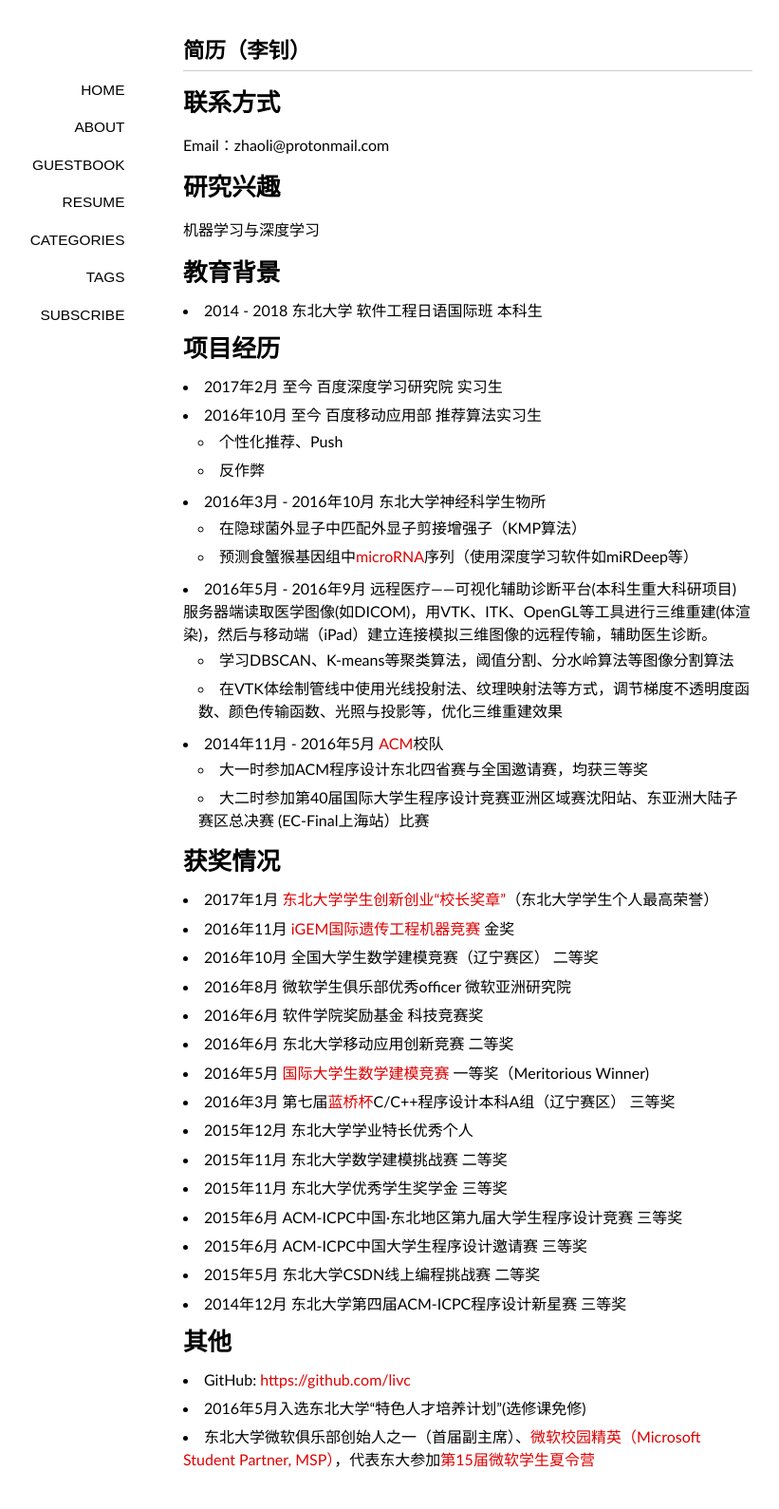
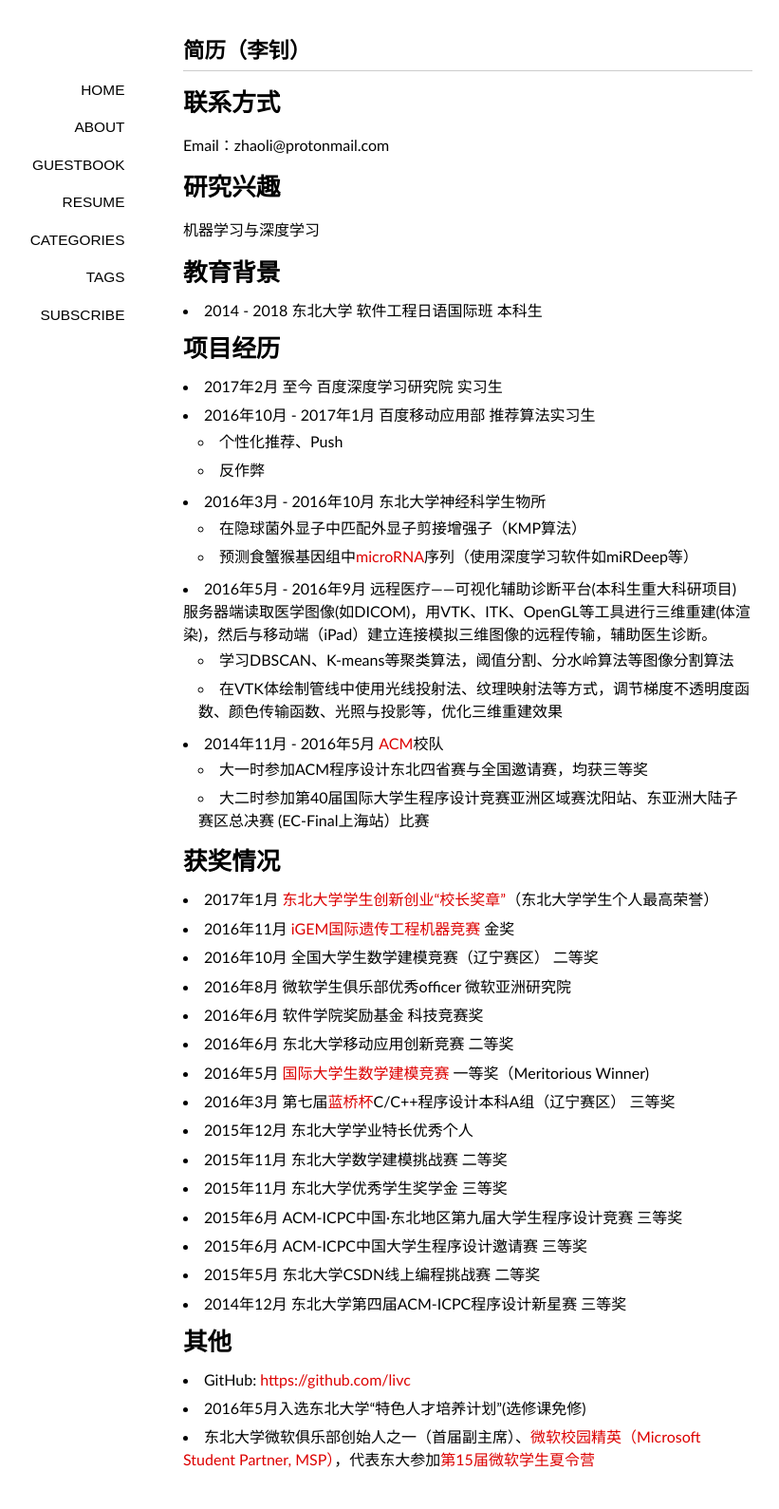
Before and after one commit to livc/livc.github.io, a Jekyll site: the page built from resume/index.md, in a window 1280 px wide. Shown: the whole page at 95% size, without its empty margins (147-968 px from the left). Built offline with Jekyll 4.4.1, drawn with Linux system fonts in a browser that asks for light colours; nearby versions of some CDN libraries; some web fonts are replaced.

Commit message:
update resume

```diff
--- a/resume/index.md
+++ b/resume/index.md
@@ -17,7 +17,7 @@
 
 # 项目经历
 - 2017年2月 至今 百度深度学习研究院 实习生
-- 2016年10月 至今 百度移动应用部 推荐算法实习生
+- 2016年10月 - 2017年1月 百度移动应用部 推荐算法实习生
 	- 个性化推荐、Push
 	- 反作弊
 - 2016年3月 - 2016年10月 东北大学神经科学生物所
```
